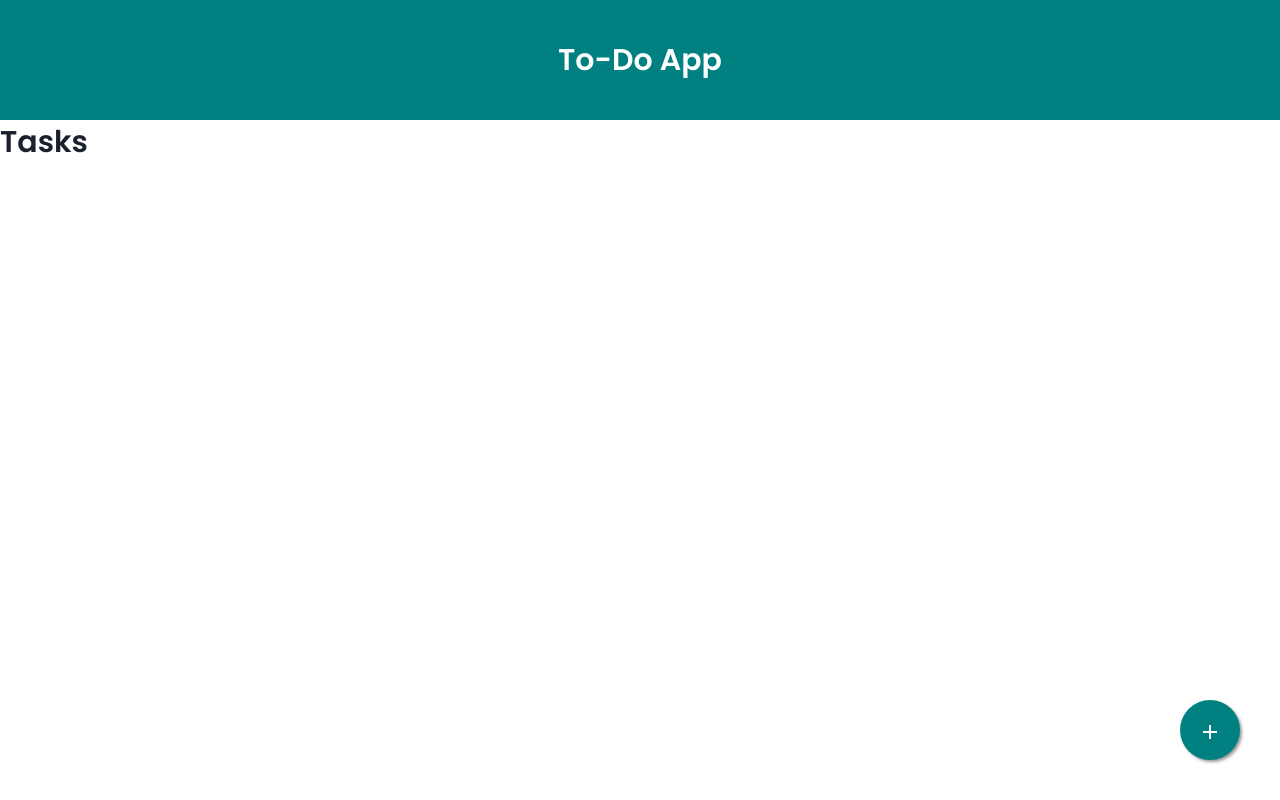
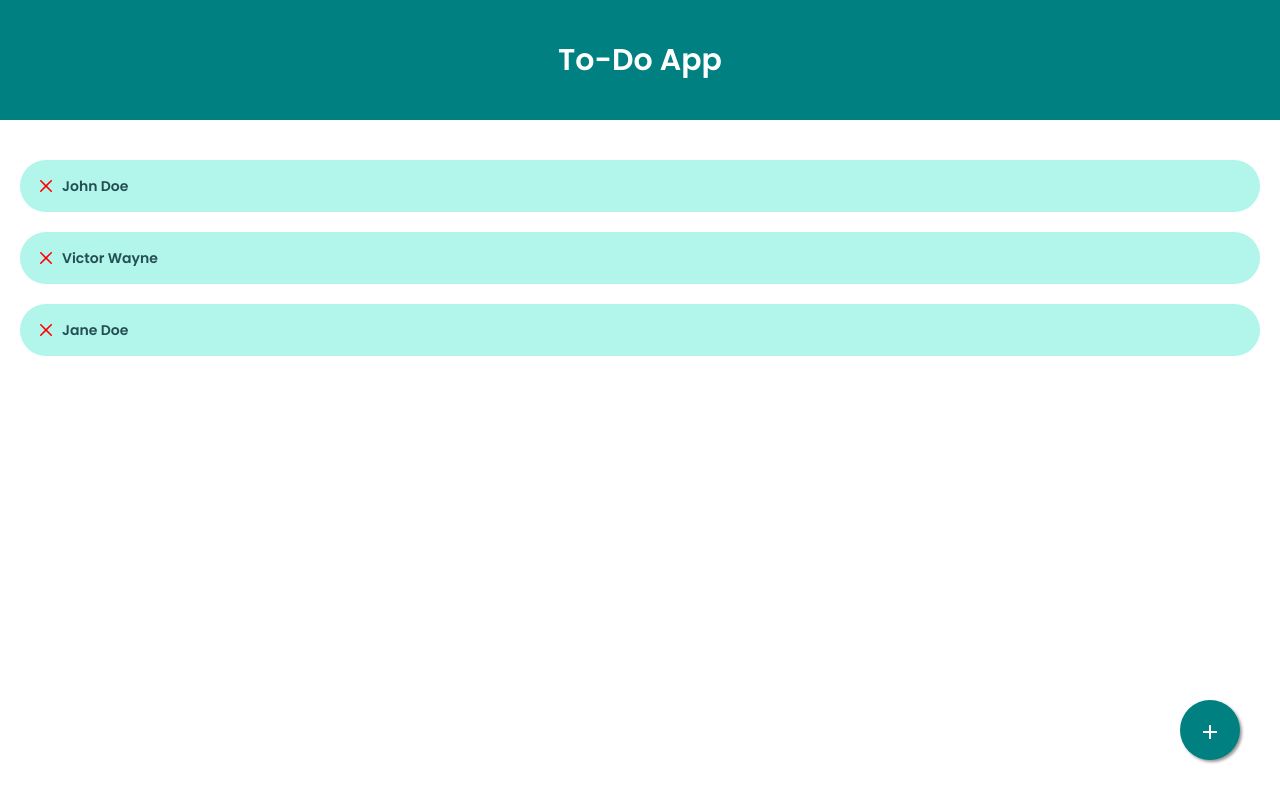
Before and after one commit to luqmanrumaiz/To-Do-App, a React (Create React App) app in the folder to-do-app/: page / in a window 1280 px wide. Built offline with nearby package versions, Linux system fonts and the light colour scheme.

Commit message:
Completed Tasks Body

```diff
--- a/to-do-app/src/App.css
+++ b/to-do-app/src/App.css
@@ -14,3 +14,21 @@
 .my-float{
     margin-top:20px;
 }
+
+.tasks__body{
+    flex: 1;
+    padding: 20px;
+}
+
+.tasks__task{
+    margin-top: 20px;
+}
+
+.tasks__task__taskTitle{
+    margin-left: 30px;
+    text-align: center;
+}
+
+.tasks__body > {
+     margin-top: 5%;
+}
--- a/to-do-app/src/App.js
+++ b/to-do-app/src/App.js
@@ -1,16 +1,18 @@
 import './App.css';
-import {Box, Center, ChakraProvider} from "@chakra-ui/react"
+import {Avatar, Box, Center, ChakraProvider, Stack, Tag, TagLabel, CloseButton} from "@chakra-ui/react"
 import AddIcon from '@material-ui/icons/Add';
 import {useState} from "react";
 
 function App() {
 
-    const [tasks, setTasks] = useState([]);
-
-
+    const [tasks, setTasks] = useState([
+        { importance: "", task: "John Doe" },
+        { importance: "", task: "Victor Wayne" },
+        { importance: "", task: "Jane Doe" },
+    ]);
 
     return (
-        <ChakraProvider>
+        <ChakraProvider className="tasks">
             <Box>
                 <Center bg="teal" h="120px" color="white">
                     <h1>To-Do App</h1>
@@ -20,8 +22,27 @@ function App() {
             {tasks == null ? (
                 <h1>No Tasks</h1>
             ) : (
-                <h1>Tasks</h1>
+                <div className="tasks__body">
+                    {tasks.map((task) => (
+                        <Stack className="tasks__task">
+                            <Tag
+                                padding="10px"
+                                size="md"
+                                colorScheme="teal"
+                                borderRadius="full"
+                            >
+                                <CloseButton color="red"/>
+
+                                <TagLabel className="tasks__taskTitle">
+                                    {task.task}
+                                </TagLabel>
+                            </Tag>
+                        </Stack>
+                    ))}
+
+                </div>
             )}
+
 
             <a href="#" className="float">
                 <AddIcon className="my-float"/>
```
